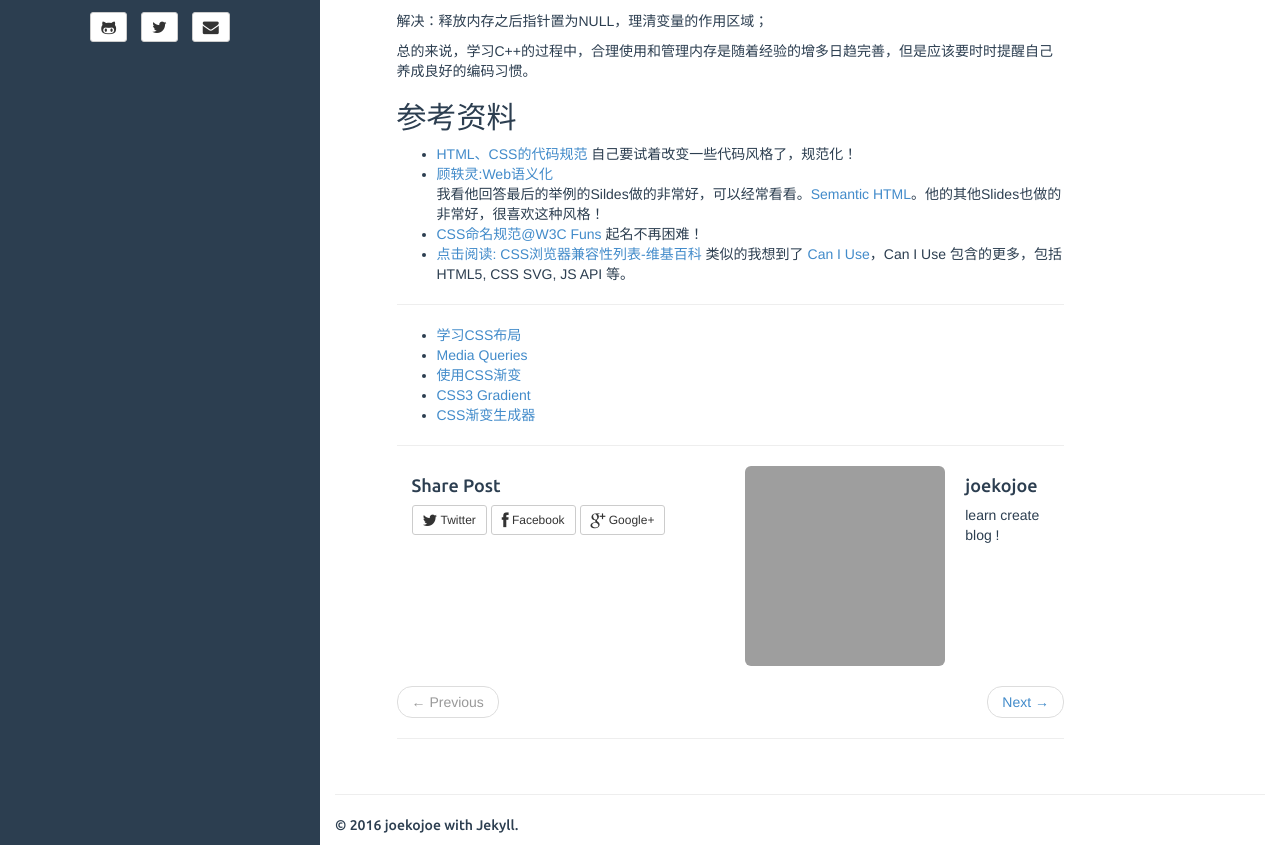
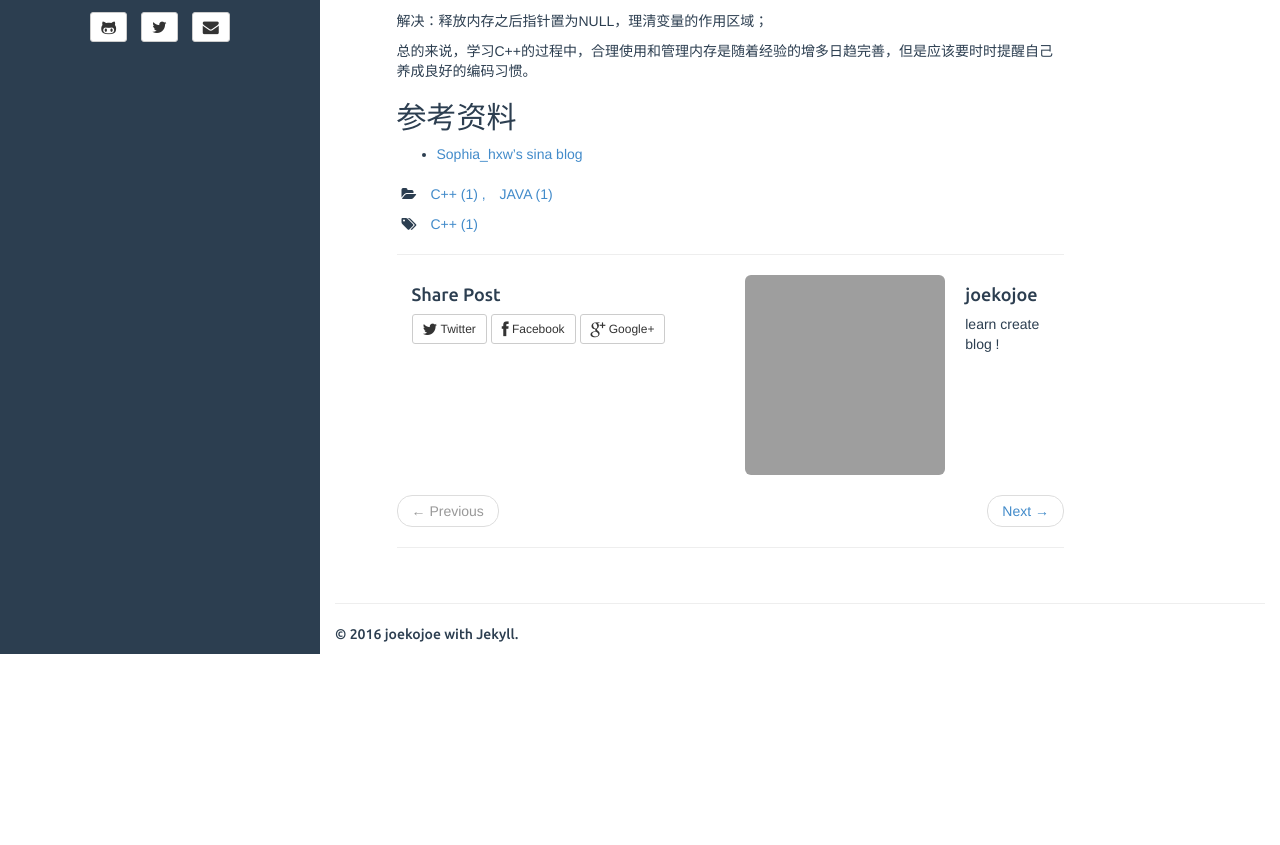
Before and after one commit to XiongFeiTan/XiongFeiTan.github.io, a Jekyll site: the page built from _posts/2016-01-10-C++内存泄露.md, in a window 1280 px wide and 1307 px high. Shown: the part 462-1307 px from the top of the window. Built offline with Jekyll 4.4.1, drawn with Linux system fonts in a browser that asks for light colours; grey boxes are pictures that could not be loaded.

Commit message:
update reference
reference

```diff
--- a/_posts/2016-01-10-C++内存泄露.md
+++ b/_posts/2016-01-10-C++内存泄露.md
@@ -1,6 +1,11 @@
 ---
 layout: post
 title:  C++内存泄露
+comments: true
+categories: [C++, JAVA,]
+tags: [C++]
+description: C++内存泄露.
+
 ---
 
 ## 任务
@@ -29,16 +34,4 @@ title:  C++内存泄露
 
 ## 参考资料
 
-* [HTML、CSS的代码规范](https://github.com/ecomfe/spec) 自己要试着改变一些代码风格了，规范化！
-* [顾轶灵:Web语义化](http://www.zhihu.com/question/20455165)
-我看他回答最后的举例的Sildes做的非常好，可以经常看看。[Semantic HTML](http://justineo.github.io/slideshows/semantic-html/)。他的其他Slides也做的非常好，很喜欢这种风格！
-* [CSS命名规范@W3C Funs](http://www.w3cfuns.com/blog-5445898-5398950.html) 起名不再困难！
-* [点击阅读: CSS浏览器兼容性列表-维基百科](点击阅读: CSS浏览器兼容性列表) 类似的我想到了 [Can I Use](http://caniuse.com/)，Can I Use 包含的更多，包括 HTML5, CSS SVG, JS API 等。
-
----
-
-* [学习CSS布局](http://zh.learnlayout.com/)
-* [Media Queries](http://mediaqueri.es/)
-* [使用CSS渐变](https://developer.mozilla.org/zh-CN/docs/Web/Guide/CSS/Using_CSS_gradients)
-* [CSS3 Gradient](http://www.w3cplus.com/content/css3-gradient)
-* [CSS渐变生成器](http://www.colorzilla.com/gradient-editor/)
+* [Sophia_hxw's sina blog](http://blog.sina.com.cn/u/5293127090)
```
